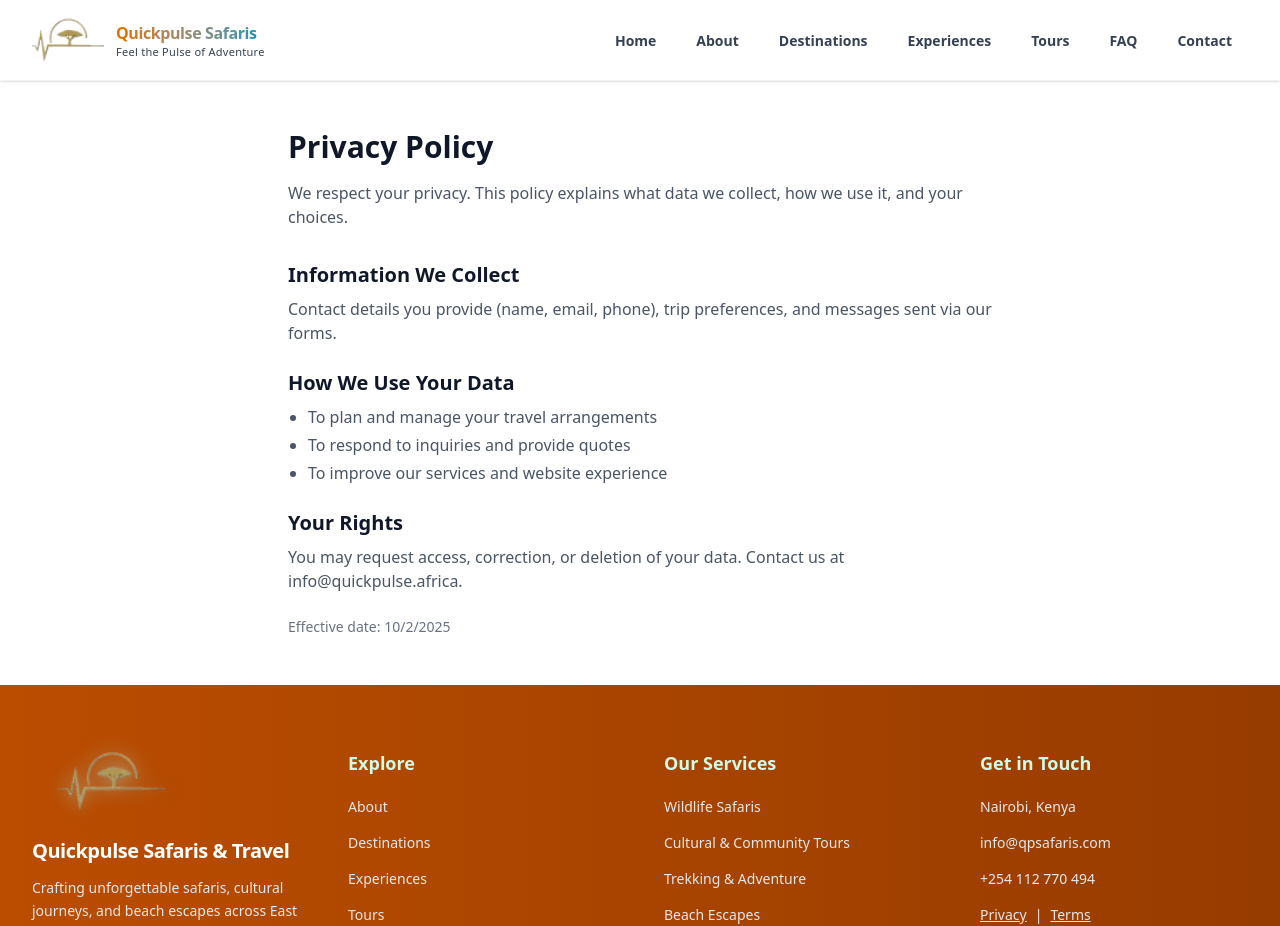
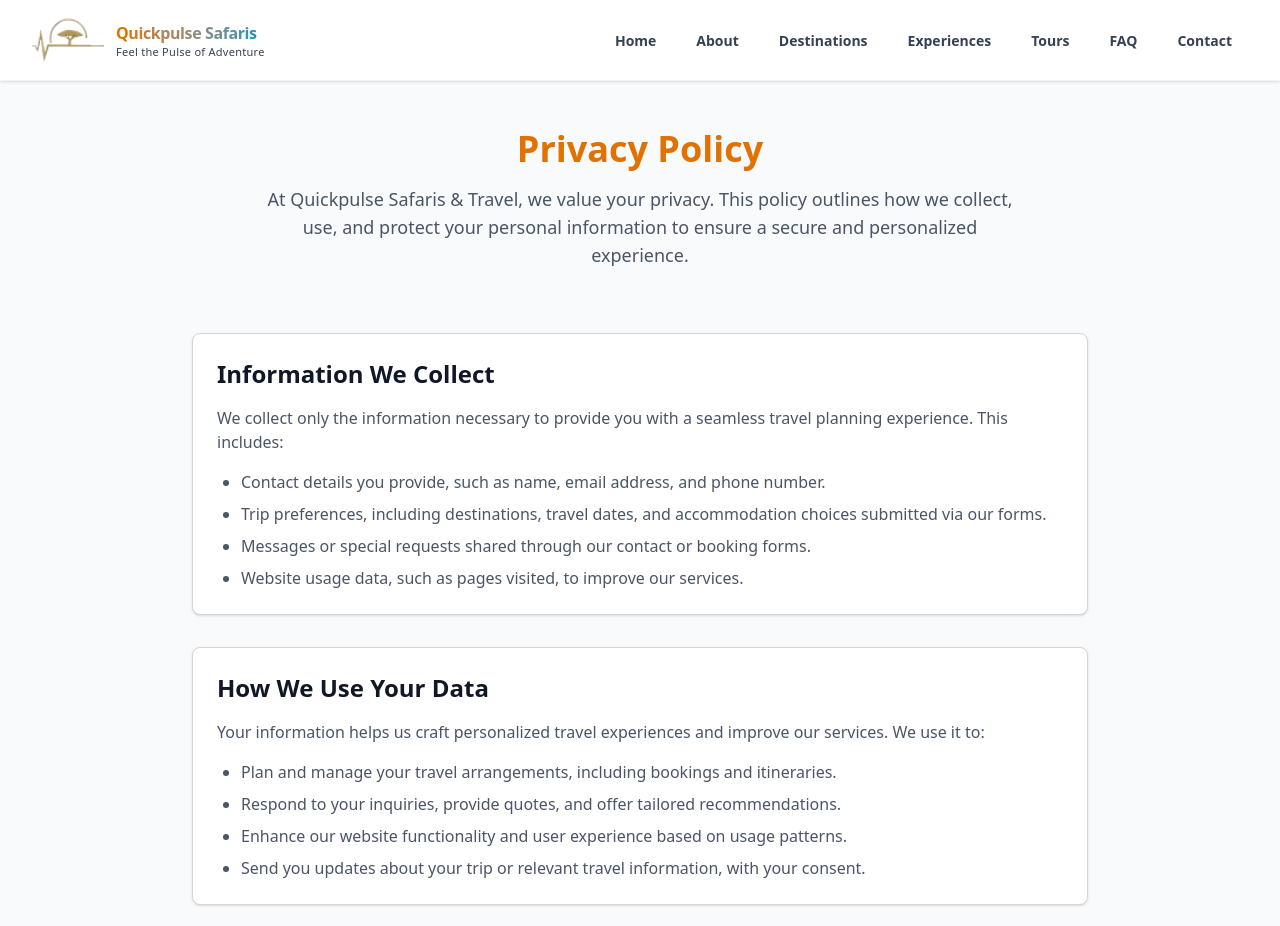
Before and after one commit to mike111-sys/Quick-Safaris, a React (Vite) app: page /privacy in a window 1280 px wide. Shown: the top 926 px of the page. Built offline with nearby package versions, Linux system fonts and the light colour scheme.

Commit message:
refined privacy policy

```diff
--- a/src/pages/Privacy.tsx
+++ b/src/pages/Privacy.tsx
@@ -1,21 +1,148 @@
+import { motion } from 'framer-motion';
+
 const Privacy = () => {
   return (
-    <section className="mx-auto max-w-3xl px-4 sm:px-6 lg:px-8 py-12">
-      <h1 className="text-3xl font-bold">Privacy Policy</h1>
-      <p className="mt-4 text-gray-600">We respect your privacy. This policy explains what data we collect, how we use it, and your choices.</p>
-      <h2 className="mt-8 text-xl font-semibold">Information We Collect</h2>
-      <p className="mt-2 text-gray-600">Contact details you provide (name, email, phone), trip preferences, and messages sent via our forms.</p>
-      <h2 className="mt-6 text-xl font-semibold">How We Use Your Data</h2>
-      <ul className="mt-2 list-disc pl-5 text-gray-600 space-y-1">
-        <li>To plan and manage your travel arrangements</li>
-        <li>To respond to inquiries and provide quotes</li>
-        <li>To improve our services and website experience</li>
-      </ul>
-      <h2 className="mt-6 text-xl font-semibold">Your Rights</h2>
-      <p className="mt-2 text-gray-600">You may request access, correction, or deletion of your data. Contact us at info@quickpulse.africa.</p>
-      <p className="mt-6 text-sm text-gray-500">Effective date: {new Date().toLocaleDateString()}</p>
+    <section className="mx-auto max-w-7xl px-4 sm:px-6 lg:px-8 py-12 bg-gray-50">
+      {/* Hero Section */}
+      <motion.div
+        initial={{ opacity: 0, y: 20 }}
+        whileInView={{ opacity: 1, y: 0 }}
+        viewport={{ once: true }}
+        transition={{ duration: 0.6 }}
+        className="text-center"
+      >
+        <h1 className="text-3xl md:text-4xl font-bold text-amber-600">
+          Privacy Policy
+        </h1>
+        <p className="mt-4 text-lg text-gray-600 max-w-3xl mx-auto">
+          At Quickpulse Safaris & Travel, we value your privacy. This policy outlines how we collect, use, and protect your personal information to ensure a secure and personalized experience.
+        </p>
+      </motion.div>
+
+      {/* Privacy Content */}
+      <motion.div
+        initial={{ opacity: 0, y: 20 }}
+        whileInView={{ opacity: 1, y: 0 }}
+        viewport={{ once: true }}
+        transition={{ duration: 0.6, delay: 0.2 }}
+        className="mt-16 max-w-4xl mx-auto space-y-8"
+      >
+        {/* Information We Collect */}
+        <div className="bg-white p-6 rounded-lg shadow-sm border border-gray-300">
+          <h2 className="text-2xl font-semibold text-gray-900" id="info-collected">
+            Information We Collect
+          </h2>
+          <p className="mt-4 text-gray-600 sm:text-base">
+            We collect only the information necessary to provide you with a seamless travel planning experience. This includes:
+          </p>
+          <ul className="mt-4 list-disc pl-6 text-gray-600 sm:text-base space-y-2">
+            <li>Contact details you provide, such as name, email address, and phone number.</li>
+            <li>Trip preferences, including destinations, travel dates, and accommodation choices submitted via our forms.</li>
+            <li>Messages or special requests shared through our contact or booking forms.</li>
+            <li>Website usage data, such as pages visited, to improve our services.</li>
+          </ul>
+        </div>
+
+        {/* How We Use Your Data */}
+        <div className="bg-white p-6 rounded-lg shadow-sm border border-gray-300">
+          <h2 className="text-2xl font-semibold text-gray-900" id="data-use">
+            How We Use Your Data
+          </h2>
+          <p className="mt-4 text-gray-600 sm:text-base">
+            Your information helps us craft personalized travel experiences and improve our services. We use it to:
+          </p>
+          <ul className="mt-4 list-disc pl-6 text-gray-600 sm:text-base space-y-2">
+            <li>Plan and manage your travel arrangements, including bookings and itineraries.</li>
+            <li>Respond to your inquiries, provide quotes, and offer tailored recommendations.</li>
+            <li>Enhance our website functionality and user experience based on usage patterns.</li>
+            <li>Send you updates about your trip or relevant travel information, with your consent.</li>
+          </ul>
+        </div>
+
+        {/* Data Sharing */}
+        <div className="bg-white p-6 rounded-lg shadow-sm border border-gray-300">
+          <h2 className="text-2xl font-semibold text-gray-900" id="data-sharing">
+            Data Sharing
+          </h2>
+          <p className="mt-4 text-gray-600 sm:text-base">
+            We share your information only when necessary to fulfill your travel plans or comply with legal requirements. This includes:
+          </p>
+          <ul className="mt-4 list-disc pl-6 text-gray-600 sm:text-base space-y-2">
+            <li>Trusted partners like lodges, tour operators, or airlines to coordinate your trip.</li>
+            <li>Service providers for payment processing or website analytics, who are bound by strict confidentiality agreements.</li>
+            <li>Authorities, if required by law or to protect our rights.</li>
+          </ul>
+        </div>
+
+        {/* Data Security */}
+        <div className="bg-white p-6 rounded-lg shadow-sm border border-gray-300">
+          <h2 className="text-2xl font-semibold text-gray-900" id="data-security">
+            Data Security
+          </h2>
+          <p className="mt-4 text-gray-600 sm:text-base">
+            We take your data security seriously, employing industry-standard measures to protect it, such as:
+          </p>
+          <ul className="mt-4 list-disc pl-6 text-gray-600 sm:text-base space-y-2">
+            <li>Secure encryption for data transmission (e.g., SSL/TLS).</li>
+            <li>Restricted access to your information within our team.</li>
+            <li>Regular audits to ensure our systems remain secure.</li>
+          </ul>
+        </div>
+
+        {/* Cookies and Tracking */}
+        <div className="bg-white p-6 rounded-lg shadow-sm border border-gray-300">
+          <h2 className="text-2xl font-semibold text-gray-900" id="cookies-tracking">
+            Cookies and Tracking
+          </h2>
+          <p className="mt-4 text-gray-600 sm:text-base">
+            Our website uses cookies to enhance your experience. These include:
+          </p>
+          <ul className="mt-4 list-disc pl-6 text-gray-600 sm:text-base space-y-2">
+            <li>Essential cookies for website functionality (e.g., form submissions).</li>
+            <li>Analytics cookies to understand how you interact with our site.</li>
+            <li>You can manage cookie preferences via your browser settings.</li>
+          </ul>
+        </div>
+
+        {/* Your Rights */}
+        <div className="bg-white p-6 rounded-lg shadow-sm border border-gray-300">
+          <h2 className="text-2xl font-semibold text-gray-900" id="your-rights">
+            Your Rights
+          </h2>
+          <p className="mt-4 text-gray-600 sm:text-base">
+            You have control over your personal information. Your rights include:
+          </p>
+          <ul className="mt-4 list-disc pl-6 text-gray-600 sm:text-base space-y-2">
+            <li>Accessing the data we hold about you.</li>
+            <li>Requesting corrections to inaccurate or incomplete information.</li>
+            <li>Requesting deletion of your data, subject to legal obligations.</li>
+            <li>Opting out of marketing communications at any time.</li>
+          </ul>
+          <p className="mt-4 text-gray-600 sm:text-base">
+            To exercise these rights, contact us at{' '}
+            <a
+              href="mailto:info@qpsafaris.com"
+              className="text-amber-600 hover:text-amber-700 transition"
+            >
+              info@qpsafaris.com
+            </a>.
+          </p>
+        </div>
+
+        {/* Policy Updates */}
+        <div className="bg-white p-6 rounded-lg shadow-sm border border-gray-300">
+          <h2 className="text-2xl font-semibold text-gray-900" id="policy-updates">
+            Policy Updates
+          </h2>
+          <p className="mt-4 text-gray-600 sm:text-base">
+            We may update this policy to reflect changes in our practices or legal requirements. Updates will be posted here, with the effective date below.
+          </p>
+        </div>
+
+
+      </motion.div>
     </section>
-  )
-}
+  );
+};
 
-export default Privacy
+export default Privacy;
```
